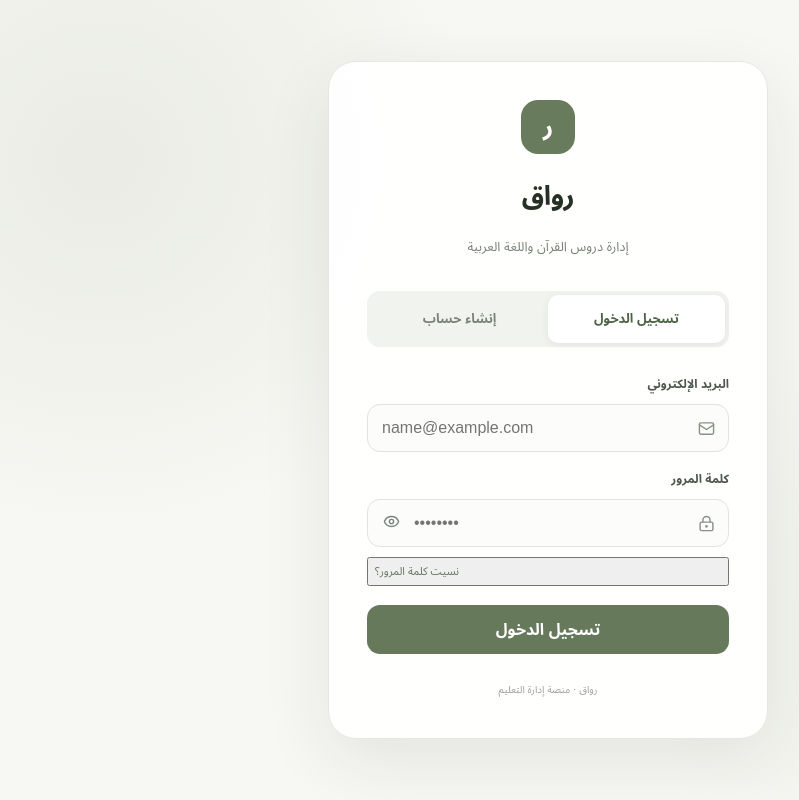
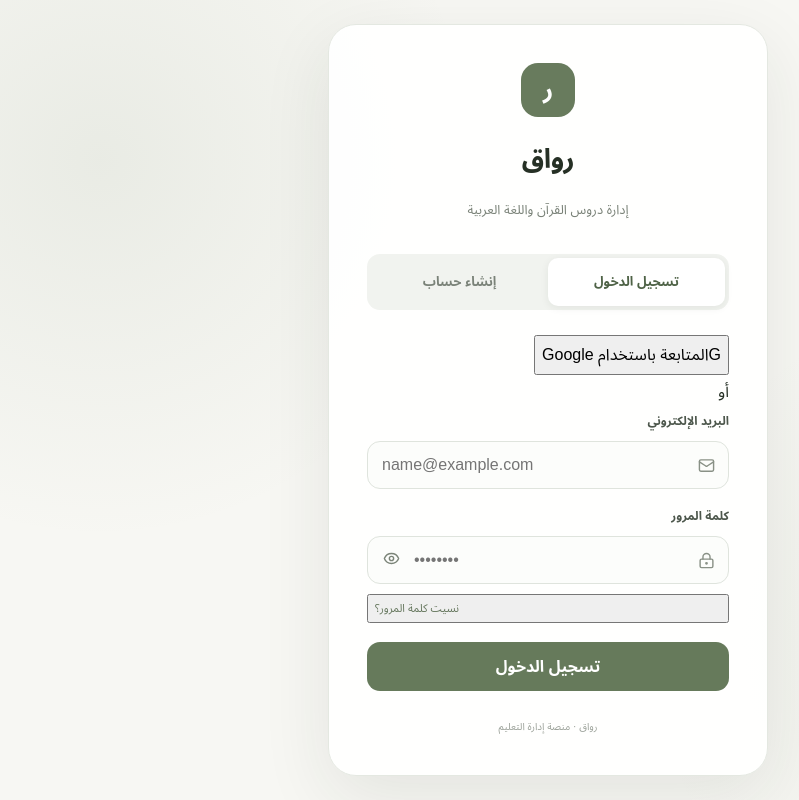
Before and after one commit to HeshamAsiry/-Ustadh-manager, a Next.js app: page /login in a window 1280 px wide. Shown: the whole page, without its empty margins (275-1074 px from the left). Built offline with nearby package versions, Linux system fonts and the light colour scheme; no server answers.

Commit message:
Add Google sign-in to authentication page

```diff
--- a/app/login/page.tsx
+++ b/app/login/page.tsx
@@ -14,6 +14,7 @@ export default function LoginPage(){
   const [name,setName]=useState("");
   const [show,setShow]=useState(false);
   const [busy,setBusy]=useState(false);
+  const [googleBusy,setGoogleBusy]=useState(false);
   const [message,setMessage]=useState("");
   const [error,setError]=useState("");
 
@@ -36,6 +37,17 @@ export default function LoginPage(){
     finally{setBusy(false)}
   };
 
+  const signInWithGoogle=async()=>{
+    setError(""); setMessage("");
+    if(!supabase){setError("لم يتم إعداد الاتصال بالخادم بعد.");return}
+    setGoogleBusy(true);
+    const {error}=await supabase.auth.signInWithOAuth({
+      provider:"google",
+      options:{redirectTo:`${window.location.origin}/dashboard`},
+    });
+    if(error){setError(error.message);setGoogleBusy(false)}
+  };
+
   const reset=async()=>{
     setError("");setMessage("");
     if(!supabase){setError("لم يتم إعداد الاتصال بالخادم بعد.");return}
@@ -46,14 +58,22 @@ export default function LoginPage(){
 
   return <main className="auth-page"><section className="auth-card">
     <div className="brand"><div className="brand-mark">ر</div><h1>رواق</h1><p>إدارة دروس القرآن واللغة العربية</p></div>
-    <div className="tabs"><button className={`tab ${mode==="login"?"active":""}`} onClick={()=>{setMode("login");setError("");setMessage("")}}>تسجيل الدخول</button><button className={`tab ${mode==="signup"?"active":""}`} onClick={()=>{setMode("signup");setError("");setMessage("")}}>إنشاء حساب</button></div>
+    <div className="tabs"><button type="button" className={`tab ${mode==="login"?"active":""}`} onClick={()=>{setMode("login");setError("");setMessage("")}}>تسجيل الدخول</button><button type="button" className={`tab ${mode==="signup"?"active":""}`} onClick={()=>{setMode("signup");setError("");setMessage("")}}>إنشاء حساب</button></div>
+
+    <button type="button" className="google-button" onClick={signInWithGoogle} disabled={googleBusy||busy}>
+      <span className="google-logo" aria-hidden="true">G</span>
+      <span>{googleBusy?"جارٍ المتابعة مع Google...":"المتابعة باستخدام Google"}</span>
+    </button>
+
+    <div className="divider"><span>أو</span></div>
+
     <form className="form" onSubmit={submit}>
       {mode==="signup"&&<div className="field"><label>الاسم</label><input value={name} onChange={e=>setName(e.target.value)} placeholder="اكتب اسمك" required /></div>}
       <div className="field"><label>البريد الإلكتروني</label><div className="input-icon"><Mail size={17}/><input type="email" value={email} onChange={e=>setEmail(e.target.value)} placeholder="name@example.com" dir="ltr" required /></div></div>
       <div className="field"><label>كلمة المرور</label><div className="password-row input-icon"><LockKeyhole size={17}/><input type={show?"text":"password"} value={password} onChange={e=>setPassword(e.target.value)} placeholder="••••••••" dir="ltr" minLength={6} required /><button type="button" className="password-toggle" onClick={()=>setShow(!show)} aria-label="إظهار كلمة المرور">{show?<EyeOff size={17}/>:<Eye size={17}/>}</button></div></div>
       {mode==="login"&&<button type="button" className="forgot" onClick={reset}>نسيت كلمة المرور؟</button>}
       {error&&<div className="message error">{error}</div>}{message&&<div className="message">{message}</div>}
-      <button className="submit" disabled={busy}>{busy?(mode==="login"?"جارٍ تسجيل الدخول...":"جارٍ إنشاء الحساب..."):(mode==="login"?"تسجيل الدخول":"إنشاء الحساب")}</button>
+      <button className="submit" disabled={busy||googleBusy}>{busy?(mode==="login"?"جارٍ تسجيل الدخول...":"جارٍ إنشاء الحساب..."):(mode==="login"?"تسجيل الدخول":"إنشاء الحساب")}</button>
       {mode==="signup"&&<p className="terms">بإنشاء الحساب، أنت توافق على شروط استخدام رواق.</p>}
     </form><div className="footer">رواق · منصة إدارة التعليم</div>
   </section></main>
```
